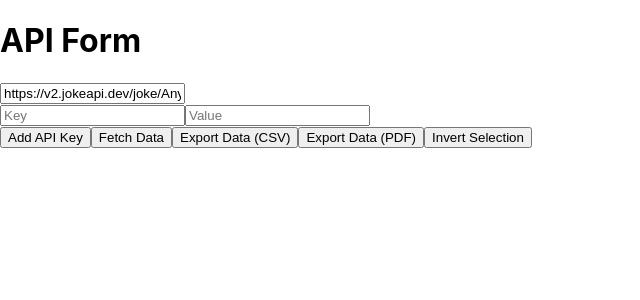
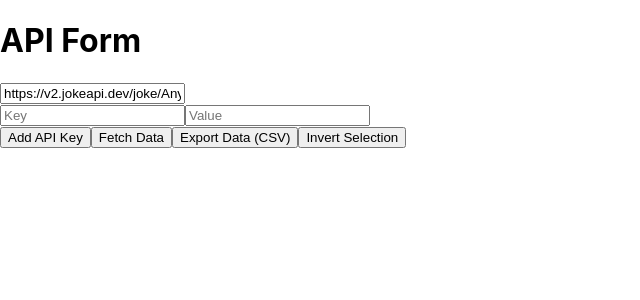
Before and after one commit to doctorGlocktopus/my-api-grabber, a React (Create React App) app: page / in a window 1280 px wide. Shown: the top 300 px of the page, without its empty margins (0-640 px from the left). Built offline with nearby package versions, Linux system fonts and the light colour scheme.

Commit message:
quick qui

```diff
--- a/src/components/ApiForm.tsx
+++ b/src/components/ApiForm.tsx
@@ -11,6 +11,7 @@ const ApiForm: React.FC<ApiFormProps> = ({ setApiData, apiData, data }) => {
   const [apiKeys, setApiKeys] = useState<{ key: string; value: string }[]>([{ key: '', value: '' }]);
   const [allColumns, setAllColumns] = useState<Record<string, boolean>>({});
   const [excludedColumns, setExcludedColumns] = useState<Record<string, boolean>>({});
+  const [exportMenue, setExportMenue] = useState(false);
 
   useEffect(() => {
     if (data.length > 0) {
@@ -43,7 +44,7 @@ const ApiForm: React.FC<ApiFormProps> = ({ setApiData, apiData, data }) => {
 
       setApiData(Array.isArray(fetchedData) ? fetchedData : [fetchedData]);
 
-      const columns = Object.keys(fetchedData);
+      const columns = Object.keys(fetchedData[0] || {});
       const columnsObject = columns.reduce<Record<string, boolean>>((acc, column) => {
         acc[column] = true;
         return acc;
@@ -57,7 +58,7 @@ const ApiForm: React.FC<ApiFormProps> = ({ setApiData, apiData, data }) => {
     }
   };
 
-  const exportData = () => {
+  const exportData = (fileFormat: string) => {
     const exportRequest = {
       url: url,
       method: 'POST',
@@ -73,7 +74,8 @@ const ApiForm: React.FC<ApiFormProps> = ({ setApiData, apiData, data }) => {
       }),
     };
 
-    fetch('http://localhost:3001/api/exportCsv', exportRequest)
+    const endpoint = fileFormat === 'PDF' ? 'exportPdf' : 'exportCsv';
+    fetch(`http://localhost:3001/api/${endpoint}`, exportRequest)
       .then(response => {
         if (!response.ok) throw new Error(`HTTP error! Status: ${response.status}`);
         return response.blob();
@@ -82,41 +84,7 @@ const ApiForm: React.FC<ApiFormProps> = ({ setApiData, apiData, data }) => {
         const url = window.URL.createObjectURL(blob);
         const a = document.createElement('a');
         a.href = url;
-        a.download = 'data.csv';
-        a.click();
-        window.URL.revokeObjectURL(url);
-      })
-      .catch(error => {
-        console.error('Error exporting data:', error);
-        alert('Error exporting data');
-      });
-  };
-
-  const exportPdf = () => {
-    const exportRequest = {
-      url: url,
-      method: 'POST',
-      headers: {
-        'Content-Type': 'application/json',
-      },
-      body: JSON.stringify({
-        columns: Object.keys(apiData[0] || {}),
-        url: url,
-        excludedColumns: excludedColumns,
-        apiKeys: [],
-      }),
-    };
-
-    fetch('http://localhost:3001/api/exportPdf', exportRequest)
-      .then(response => {
-        if (!response.ok) throw new Error(`HTTP error! Status: ${response.status}`);
-        return response.blob();
-      })
-      .then(blob => {
-        const url = window.URL.createObjectURL(blob);
-        const a = document.createElement('a');
-        a.href = url;
-        a.download = 'data.pdf';
+        a.download = `data.${fileFormat.toLowerCase()}`;
         a.click();
         window.URL.revokeObjectURL(url);
       })
@@ -147,7 +115,7 @@ const ApiForm: React.FC<ApiFormProps> = ({ setApiData, apiData, data }) => {
       Object.keys(newColumns).forEach(column => {
         newColumns[column] = !newColumns[column];
       });
-      setExcludedColumns(newColumns)
+      setExcludedColumns(newColumns);
       return newColumns;
     });
   };
@@ -183,11 +151,19 @@ const ApiForm: React.FC<ApiFormProps> = ({ setApiData, apiData, data }) => {
           />
         </div>
       ))}
-      <div>
+      <div onMouseLeave={() => setExportMenue(false)}>
         <button onClick={addApiKey}>Add API Key</button>
         <button onClick={fetchData}>Fetch Data</button>
-        <button onClick={exportData}>Export Data (CSV)</button>
-        <button onClick={exportPdf}>Export Data (PDF)</button>
+        <button onClick={() => exportData('CSV')} onMouseEnter={() => setExportMenue(!exportMenue)}>
+          Export Data (CSV)
+        </button>
+        {exportMenue && (
+          <>
+            <button onClick={() => exportData('PDF')}>PDF</button>
+            <button onClick={() => exportData('CSV')}>CSV</button>
+            <button onClick={() => exportData('JPG')}>JPG</button>
+          </>
+        )}
         <button onClick={invertAllSelections}>Invert Selection</button>
       </div>
       {Object.keys(allColumns).length > 0 && (
```
